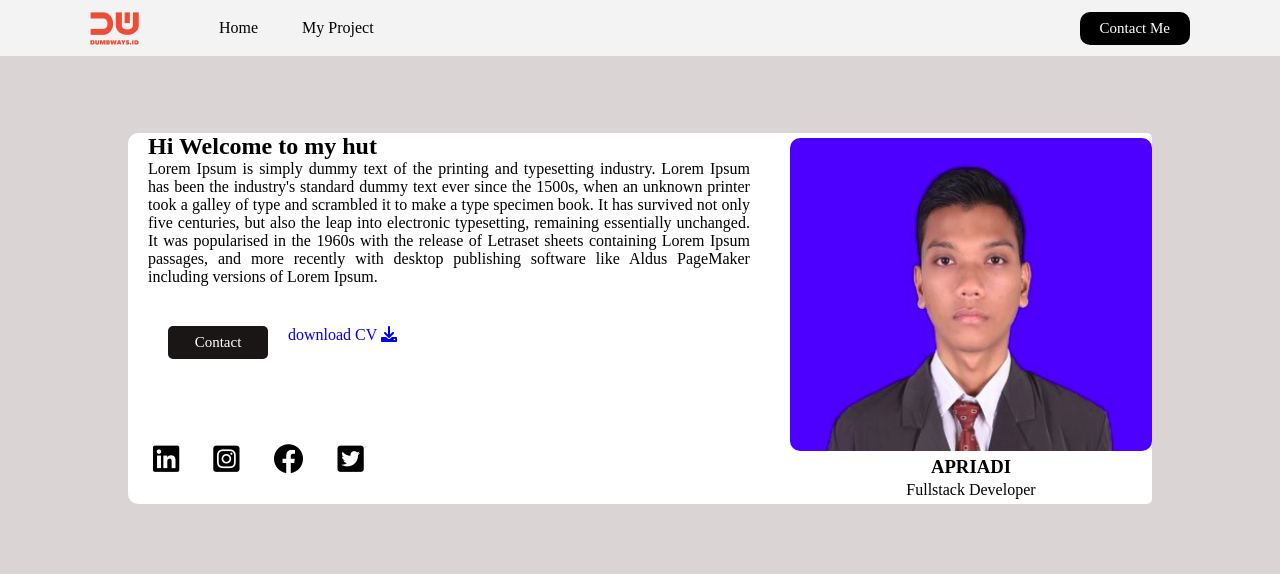
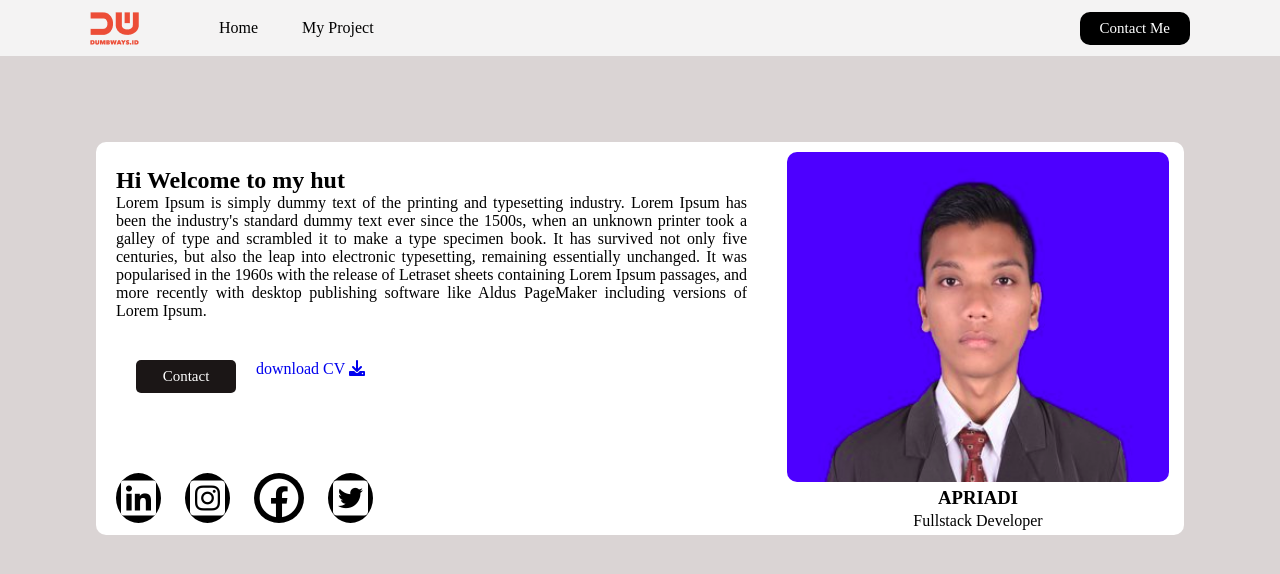
Before and after one commit to Apriadi1163/personal-ngulang-32, a plain HTML site: page bagian2.html in a window 1280 px wide. Drawn offline with Linux system fonts and the light colour scheme.

Commit message:
Update style.css

```diff
--- a/style.css
+++ b/style.css
@@ -105,24 +105,26 @@ nav .right-side a{
     height: 40%;
     align-items: center;
     justify-content: center;
-    margin-top: 100px;
+    margin-top: 120px;
 
 }
 
 .kotakBesar .PembuatanFlex {
     display: flex;
-    width: 80%;
+    width: 85%;
     background-color: white;
     margin-left: 5px;
     margin-right: 5px;
     margin-top: 5px;
     border-radius: 10px;
+
 }
 
 .kotakBesar .BagianKiri {
     flex: 60%;
     background-color: white;
     margin-left: 20px;
+    margin-top: 25px;
 }
 
 
@@ -134,6 +136,8 @@ nav .right-side a{
     background-color: white;
     border: 2px;
     border-radius: 5px;
+    margin-right: 15px;
+    margin-top: 5px;
 }
 
 .kotakBesar .BagianKanan .h3 {
@@ -142,6 +146,15 @@ nav .right-side a{
 
 .kotakBesar .BagianKanan p {
     margin-bottom: 5px;
+}
+
+.ikon i{
+    font-size: 40px;
+    margin-right: 20px;
+    background-color: black;
+    color: white;
+    padding: 5px;
+    border-radius: 50%;
 }
 
 .bagian-krusial {
@@ -348,7 +361,8 @@ nav .right-side a{
 
 .lambang {
     width: 50%;
-    margin-right: 20px;
+    margin-right: 40px;
+    display: flex;
 }
 
 .MyProject-form form .input-myproject-image label p {
@@ -396,15 +410,18 @@ nav .right-side a{
     background: white;
     margin-top: 5px;
     border-radius: 10px;
+
 }
 .myprojectlist {
     display: flex;
+    flex-wrap: wrap;
     border: 50px;
     padding-left: 30px;
 
 }
 .myprojectlist .myprojectlistitem {
     display: flex;
+    flex-wrap: wrap;
     flex: 20%;
     border: 20px;
     margin: 5px;
```
